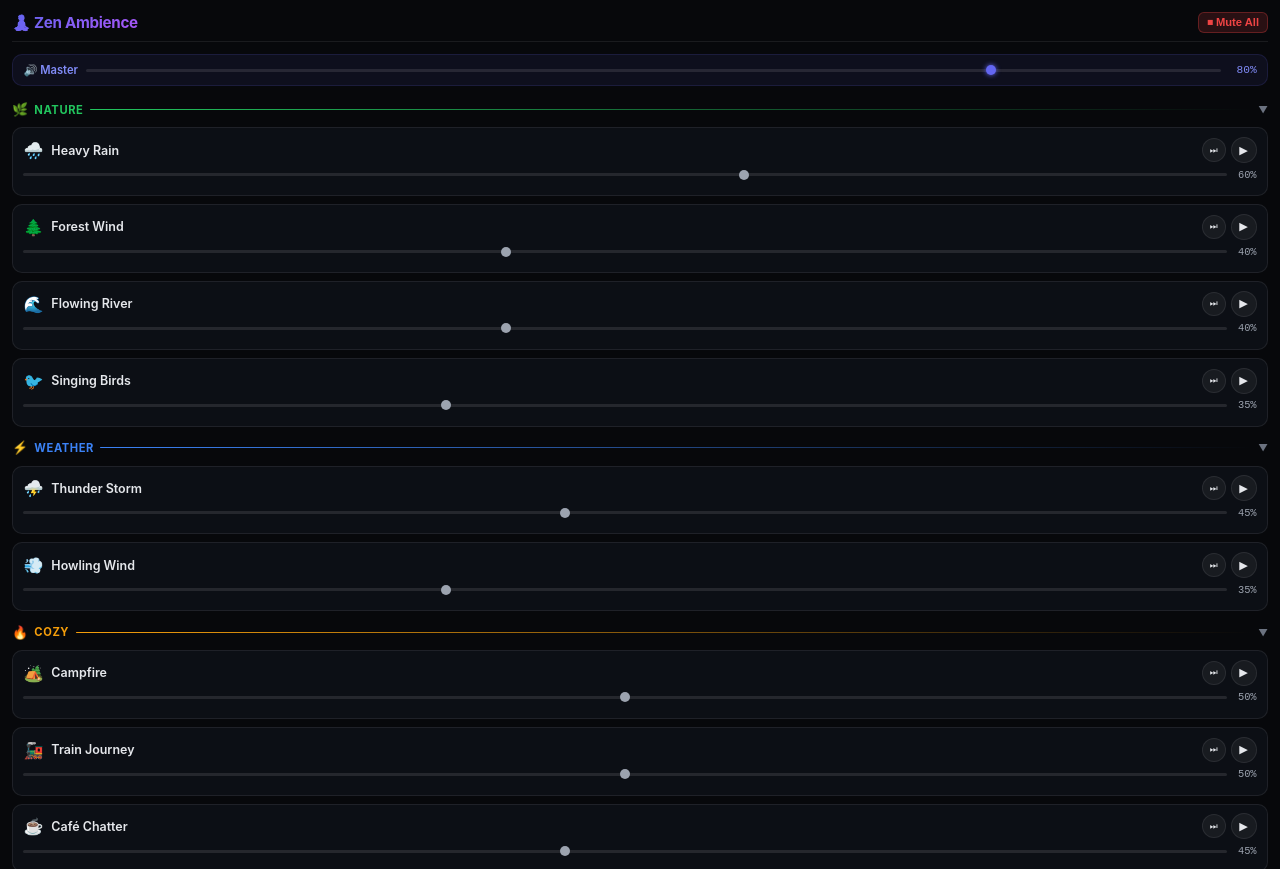
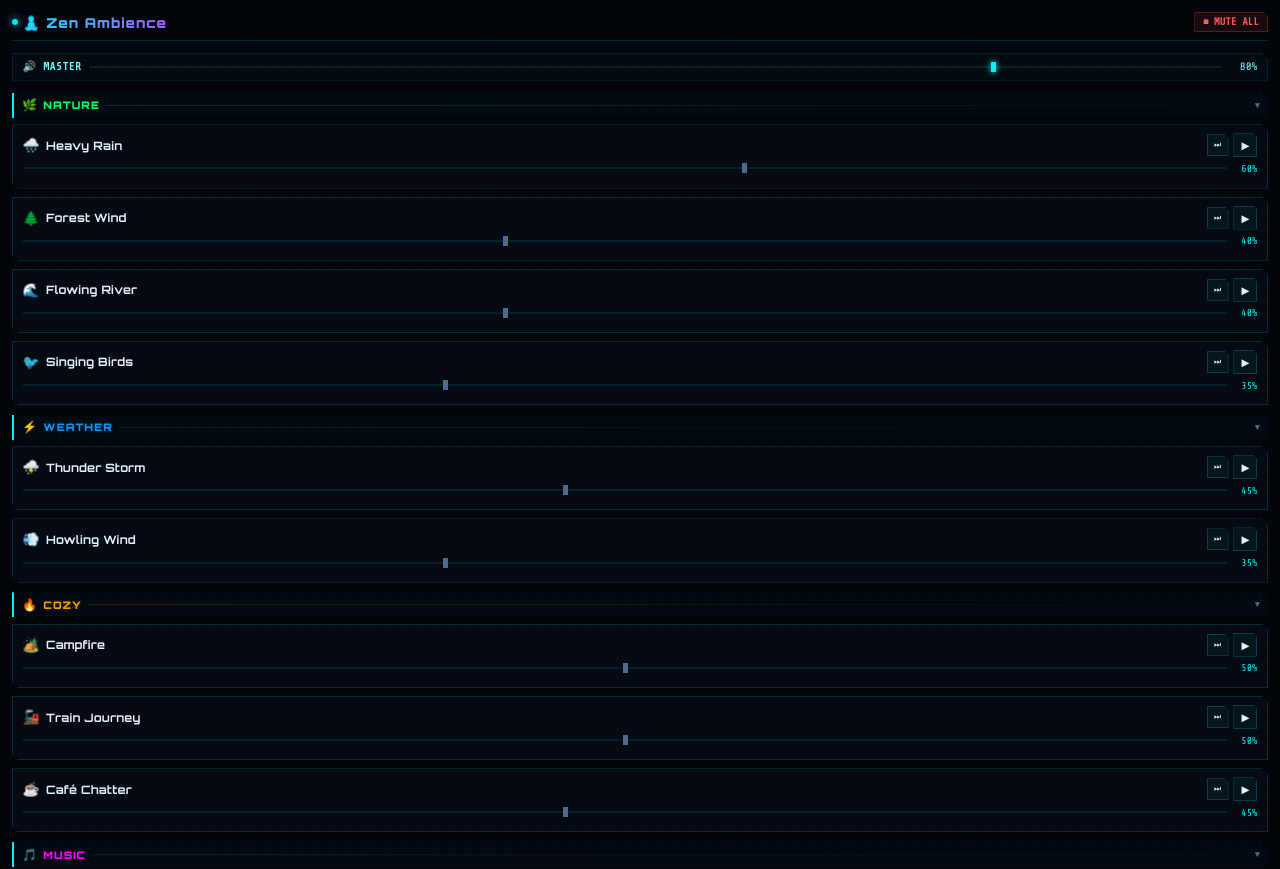
Before and after one commit to AayushRajaji-09/zen-code-ambience, a website: page zen-code-ambience/webview.html in a window 1280 px wide. Shown: the top 869 px of the page. Drawn offline with nearby package versions, Linux system fonts and the light colour scheme.

Commit message:
ui: redesign mixer layout into a futuristic sci-fi music console

```diff
--- a/zen-code-ambience/webview.html
+++ b/zen-code-ambience/webview.html
@@ -5,30 +5,37 @@
   <meta name="viewport" content="width=device-width, initial-scale=1.0">
   <title>Zen Ambience Mixer</title>
   <style>
+    @import url('https://fonts.googleapis.com/css2?family=Orbitron:wght@400;700;900&family=Share+Tech+Mono&display=swap');
+
     :root {
-      --bg-dark: #07080b;
-      --bg-card: rgba(18, 20, 29, 0.6);
-      --bg-card-active: rgba(26, 29, 43, 0.85);
-      --border-color: rgba(255, 255, 255, 0.08);
-      --border-active: rgba(99, 102, 241, 0.35);
-      --text-primary: #e5e7eb;
-      --text-secondary: #9ca3af;
-      --text-muted: #6b7280;
-      --accent-color: #6366f1;
-      --accent-light: #818cf8;
-      --accent-grad: linear-gradient(135deg, #6366f1 0%, #a855f7 100%);
-      --nature-color: #22c55e;
-      --weather-color: #3b82f6;
-      --cozy-color: #f59e0b;
-      --music-color: #ec4899;
+      --bg-dark: #03050a;
+      --bg-card: rgba(6, 12, 22, 0.7);
+      --bg-card-active: rgba(8, 24, 40, 0.85);
+      --border-color: rgba(0, 242, 254, 0.15);
+      --border-active: #00f2fe;
+      --text-primary: #e2f1ff;
+      --text-secondary: #00f2fe;
+      --text-muted: #4e6b8c;
+      --accent-color: #00f2fe;
+      --accent-light: #70faff;
+      --accent-grad: linear-gradient(135deg, #00f2fe 0%, #a855f7 100%);
+
+      --nature-color: #00ff66;
+      --weather-color: #0099ff;
+      --cozy-color: #ff9900;
+      --music-color: #ff00ff;
     }
 
     * { box-sizing: border-box; margin: 0; padding: 0; }
 
     body {
       background-color: var(--bg-dark);
+      background-image:
+        linear-gradient(rgba(0, 242, 254, 0.02) 1px, transparent 1px),
+        linear-gradient(90deg, rgba(0, 242, 254, 0.02) 1px, transparent 1px);
+      background-size: 15px 15px;
       color: var(--text-primary);
-      font-family: -apple-system, BlinkMacSystemFont, "Segoe UI", Roboto, Helvetica, Arial, sans-serif;
+      font-family: 'Share Tech Mono', monospace;
       padding: 0.75rem;
       display: flex;
       flex-direction: column;
@@ -38,10 +45,10 @@
     }
 
     /* Scrollbar styling */
-    body::-webkit-scrollbar { width: 4px; }
+    body::-webkit-scrollbar { width: 3px; }
     body::-webkit-scrollbar-track { background: transparent; }
-    body::-webkit-scrollbar-thumb { background: rgba(255,255,255,0.15); border-radius: 2px; }
-    body::-webkit-scrollbar-thumb:hover { background: rgba(255,255,255,0.25); }
+    body::-webkit-scrollbar-thumb { background: rgba(0, 242, 254, 0.2); }
+    body::-webkit-scrollbar-thumb:hover { background: rgba(0, 242, 254, 0.4); }
 
     /* ─── Header ─── */
     .header {
@@ -54,28 +61,53 @@
     }
 
     .title {
-      font-size: 0.95rem;
-      font-weight: 700;
+      font-family: 'Orbitron', sans-serif;
+      font-size: 0.85rem;
+      font-weight: 900;
+      letter-spacing: 0.08em;
       background: var(--accent-grad);
       -webkit-background-clip: text;
       -webkit-text-fill-color: transparent;
-      letter-spacing: -0.02em;
+      display: flex;
+      align-items: center;
+      gap: 0.3rem;
+    }
+    .title::before {
+      content: '';
+      display: inline-block;
+      width: 6px;
+      height: 6px;
+      background: #00f2fe;
+      border-radius: 50%;
+      box-shadow: 0 0 8px #00f2fe;
+      animation: pulse-dot 1.5s infinite;
+    }
+    @keyframes pulse-dot {
+      0%, 100% { opacity: 0.4; }
+      50% { opacity: 1; }
     }
 
     .header-actions { display: flex; gap: 0.4rem; align-items: center; }
 
     .master-btn {
-      background: rgba(239, 68, 68, 0.15);
+      background: rgba(239, 68, 68, 0.08);
       border: 1px solid rgba(239, 68, 68, 0.3);
-      color: #ef4444;
+      color: #ff5c5c;
       padding: 3px 8px;
-      font-size: 0.7rem;
+      font-size: 0.65rem;
+      font-family: 'Share Tech Mono', monospace;
       font-weight: 600;
-      border-radius: 6px;
+      border-radius: 0;
       cursor: pointer;
+      text-transform: uppercase;
+      clip-path: polygon(0 0, calc(100% - 4px) 0, 100% 4px, 100% 100%, 0 100%);
       transition: all 0.2s;
     }
-    .master-btn:hover { background: #ef4444; color: white; }
+    .master-btn:hover {
+      background: #ef4444;
+      color: white;
+      box-shadow: 0 0 8px rgba(239, 68, 68, 0.4);
+    }
 
     /* ─── Master Volume ─── */
     .master-volume {
@@ -83,20 +115,20 @@
       align-items: center;
       gap: 0.5rem;
       margin-bottom: 0.75rem;
-      padding: 0.5rem 0.65rem;
-      background: rgba(99, 102, 241, 0.08);
-      border: 1px solid rgba(99, 102, 241, 0.15);
-      border-radius: 10px;
+      padding: 0.4rem 0.6rem;
+      background: rgba(0, 242, 254, 0.02);
+      border: 1px solid rgba(0, 242, 254, 0.1);
+      clip-path: polygon(0 0, calc(100% - 6px) 0, 100% 6px, 100% 100%, 0 100%);
     }
     .master-volume-label {
-      font-size: 0.7rem;
+      font-size: 0.68rem;
       font-weight: 600;
       color: var(--accent-light);
-      white-space: nowrap;
+      text-transform: uppercase;
+      letter-spacing: 0.05em;
     }
     .master-volume .slider { flex-grow: 1; }
-    .master-volume .vol-label { font-size: 0.7rem; color: var(--accent-light); font-family: monospace; width: 28px; text-align: right; }
-
+    .master-volume .vol-label { font-size: 0.68rem; color: var(--accent-light); font-family: 'Share Tech Mono', monospace; width: 28px; text-align: right; }
 
     /* ─── Category Section ─── */
     .category-section { margin-bottom: 0.6rem; }
@@ -106,32 +138,35 @@
       gap: 0.4rem;
       margin-bottom: 0.4rem;
       cursor: pointer;
-      padding: 0.25rem 0;
+      padding: 0.35rem 0.5rem;
+      background: rgba(0, 242, 254, 0.02);
+      border-left: 2px solid var(--accent-color);
+      clip-path: polygon(0 0, calc(100% - 6px) 0, 100% 6px, 100% 100%, 0 100%);
     }
-    .category-emoji { font-size: 0.8rem; }
+    .category-emoji { font-size: 0.75rem; filter: saturate(1.2); }
     .category-name {
-      font-size: 0.7rem;
-      font-weight: 700;
+      font-family: 'Orbitron', sans-serif;
+      font-size: 0.65rem;
+      font-weight: 900;
       text-transform: uppercase;
-      letter-spacing: 0.05em;
+      letter-spacing: 0.1em;
     }
-    .category-name.nature { color: var(--nature-color); }
-    .category-name.weather { color: var(--weather-color); }
-    .category-name.cozy { color: var(--cozy-color); }
-    .category-name.music { color: var(--music-color); }
+    .category-name.nature { color: var(--nature-color); text-shadow: 0 0 4px rgba(0,255,102,0.2); }
+    .category-name.weather { color: var(--weather-color); text-shadow: 0 0 4px rgba(0,153,255,0.2); }
+    .category-name.cozy { color: var(--cozy-color); text-shadow: 0 0 4px rgba(255,153,0,0.2); }
+    .category-name.music { color: var(--music-color); text-shadow: 0 0 4px rgba(255,0,255,0.2); }
 
     .category-line {
       flex-grow: 1;
       height: 1px;
-      border-radius: 1px;
     }
-    .category-line.nature { background: linear-gradient(90deg, var(--nature-color) 0%, transparent 100%); }
-    .category-line.weather { background: linear-gradient(90deg, var(--weather-color) 0%, transparent 100%); }
-    .category-line.cozy { background: linear-gradient(90deg, var(--cozy-color) 0%, transparent 100%); }
-    .category-line.music { background: linear-gradient(90deg, var(--music-color) 0%, transparent 100%); }
+    .category-line.nature { background: linear-gradient(90deg, rgba(0,255,102,0.15) 0%, transparent 100%); }
+    .category-line.weather { background: linear-gradient(90deg, rgba(0,153,255,0.15) 0%, transparent 100%); }
+    .category-line.cozy { background: linear-gradient(90deg, rgba(255,153,0,0.15) 0%, transparent 100%); }
+    .category-line.music { background: linear-gradient(90deg, rgba(255,0,255,0.15) 0%, transparent 100%); }
 
     .category-toggle {
-      font-size: 0.6rem;
+      font-size: 0.55rem;
       color: var(--text-muted);
       transition: transform 0.2s;
     }
@@ -143,90 +178,97 @@
     .channel-card {
       background: var(--bg-card);
       border: 1px solid var(--border-color);
-      border-radius: 10px;
-      padding: 0.55rem 0.65rem;
+      padding: 0.5rem 0.6rem;
       display: flex;
       flex-direction: column;
       gap: 0.35rem;
-      transition: all 0.25s ease;
+      clip-path: polygon(0 0, calc(100% - 6px) 0, 100% 6px, 100% 100%, 6px 100%, 0 calc(100% - 6px));
+      transition: all 0.2s ease;
     }
     .channel-card.active {
       background: var(--bg-card-active);
       border-color: var(--border-active);
-      box-shadow: 0 2px 12px rgba(99, 102, 241, 0.1);
-      animation: pulse-border 2s ease-in-out infinite;
+      box-shadow: 0 0 10px rgba(0, 242, 254, 0.15);
+      animation: pulse-border 2.5s ease-in-out infinite;
     }
     @keyframes pulse-border {
-      0%, 100% { border-color: var(--border-active); }
-      50% { border-color: rgba(99, 102, 241, 0.55); }
+      0%, 100% { border-color: var(--border-color); }
+      50% { border-color: var(--border-active); }
     }
 
     .channel-info { display: flex; align-items: center; justify-content: space-between; }
-    .channel-meta { display: flex; align-items: center; gap: 0.5rem; }
-    .channel-emoji { font-size: 1rem; }
-    .channel-name { font-size: 0.78rem; font-weight: 600; }
+    .channel-meta { display: flex; align-items: center; gap: 0.4rem; }
+    .channel-emoji { font-size: 0.85rem; }
+    .channel-name {
+      font-family: 'Orbitron', sans-serif;
+      font-size: 0.72rem;
+      font-weight: 700;
+      letter-spacing: 0.02em;
+    }
 
     .channel-actions { display: flex; align-items: center; gap: 0.3rem; }
 
     .action-btn {
-      background: rgba(255, 255, 255, 0.05);
-      border: 1px solid var(--border-color);
+      background: rgba(0, 242, 254, 0.05);
+      border: 1px solid rgba(0, 242, 254, 0.2);
       color: var(--text-primary);
-      width: 24px;
-      height: 24px;
-      border-radius: 50%;
+      width: 22px;
+      height: 22px;
+      clip-path: polygon(0 0, calc(100% - 4px) 0, 100% 4px, 100% 100%, 0 100%);
       display: flex;
       align-items: center;
       justify-content: center;
       cursor: pointer;
-      font-size: 0.65rem;
+      font-size: 0.6rem;
       transition: all 0.2s;
     }
-    .action-btn:hover { background: rgba(255, 255, 255, 0.15); }
-    .action-btn.play-btn { width: 26px; height: 26px; font-size: 0.7rem; }
+    .action-btn:hover {
+      background: rgba(0, 242, 254, 0.15);
+      border-color: var(--accent-color);
+    }
+    .action-btn.play-btn { width: 24px; height: 24px; font-size: 0.65rem; }
 
     .channel-card.active .play-btn {
       background: var(--accent-color);
       border-color: var(--accent-color);
-      color: white;
-      box-shadow: 0 0 8px rgba(99, 102, 241, 0.5);
+      color: #03050a;
+      box-shadow: 0 0 8px rgba(0, 242, 254, 0.4);
     }
 
-    .skip-btn { font-size: 0.55rem; }
+    .skip-btn { font-size: 0.5rem; }
     .skip-btn:hover { color: var(--accent-light); }
 
     .control-row { display: flex; align-items: center; gap: 0.5rem; }
 
     .slider {
       flex-grow: 1;
-      height: 3px;
-      background: rgba(255, 255, 255, 0.1);
-      border-radius: 2px;
+      height: 2px;
+      background: rgba(0, 242, 254, 0.1);
       outline: none;
       -webkit-appearance: none;
       cursor: pointer;
     }
     .slider::-webkit-slider-thumb {
       -webkit-appearance: none;
-      width: 10px;
+      width: 5px;
       height: 10px;
-      border-radius: 50%;
-      background: var(--text-secondary);
+      background: var(--text-muted);
+      border-radius: 0;
       transition: background 0.15s;
     }
     .channel-card.active .slider::-webkit-slider-thumb {
       background: var(--accent-color);
-      box-shadow: 0 0 5px var(--accent-color);
+      box-shadow: 0 0 6px var(--accent-color);
     }
     .master-volume .slider::-webkit-slider-thumb {
       background: var(--accent-color);
-      box-shadow: 0 0 5px var(--accent-color);
+      box-shadow: 0 0 6px var(--accent-color);
     }
 
     .vol-label {
-      font-size: 0.65rem;
+      font-size: 0.62rem;
       color: var(--text-secondary);
-      font-family: monospace;
+      font-family: 'Share Tech Mono', monospace;
       width: 22px;
       text-align: right;
     }
@@ -236,8 +278,8 @@
       display: flex;
       align-items: flex-end;
       gap: 1.5px;
-      height: 10px;
-      width: 16px;
+      height: 8px;
+      width: 14px;
       opacity: 0;
       transition: opacity 0.2s ease;
     }
@@ -245,7 +287,6 @@
     .eq-bar {
       width: 2px;
       background-color: var(--accent-color);
-      border-radius: 1px;
       animation: bounce 0.8s ease-in-out infinite alternate;
     }
     .eq-bar:nth-child(1) { height: 100%; animation-delay: -0.2s; }
@@ -259,20 +300,20 @@
 
     /* ─── Track Info ─── */
     .track-info {
-      font-size: 0.55rem;
+      font-size: 0.58rem;
       color: var(--text-muted);
-      font-style: italic;
-      padding-left: 1.5rem;
+      padding-left: 1.2rem;
       overflow: hidden;
       text-overflow: ellipsis;
       white-space: nowrap;
-      opacity: 0;
+      opacity: 0.4;
       max-height: 0;
       transition: all 0.2s;
     }
     .channel-card.active .track-info {
       opacity: 1;
       max-height: 1.2rem;
+      color: var(--accent-light);
     }
 
     /* ─── Footer ─── */
@@ -285,6 +326,7 @@
     .footer-text {
       font-size: 0.55rem;
       color: var(--text-muted);
+      letter-spacing: 0.05em;
     }
   </style>
 </head>
@@ -331,7 +373,7 @@
           <input type="range" class="slider" id="slider-rain" min="0" max="100" value="60" oninput="changeVolume('rain', this.value)">
           <span class="vol-label" id="vol-rain">60%</span>
         </div>
-        <div class="track-info" id="track-rain">Track 1/4</div>
+        <div class="track-info" id="track-rain">TRACK_LINK // SYS_01_04</div>
         <audio id="audio-rain" loop preload="none"></audio>
       </div>
 
@@ -351,7 +393,7 @@
           <input type="range" class="slider" id="slider-forest" min="0" max="100" value="40" oninput="changeVolume('forest', this.value)">
           <span class="vol-label" id="vol-forest">40%</span>
         </div>
-        <div class="track-info" id="track-forest">Track 1/4</div>
+        <div class="track-info" id="track-forest">TRACK_LINK // SYS_01_04</div>
         <audio id="audio-forest" loop preload="none"></audio>
       </div>
 
@@ -371,7 +413,7 @@
           <input type="range" class="slider" id="slider-river" min="0" max="100" value="40" oninput="changeVolume('river', this.value)">
           <span class="vol-label" id="vol-river">40%</span>
         </div>
-        <div class="track-info" id="track-river">Track 1/4</div>
+        <div class="track-info" id="track-river">TRACK_LINK // SYS_01_04</div>
         <audio id="audio-river" loop preload="none"></audio>
       </div>
 
@@ -391,7 +433,7 @@
           <input type="range" class="slider" id="slider-birds" min="0" max="100" value="35" oninput="changeVolume('birds', this.value)">
           <span class="vol-label" id="vol-birds">35%</span>
         </div>
-        <div class="track-info" id="track-birds">Track 1/3</div>
+        <div class="track-info" id="track-birds">TRACK_LINK // SYS_01_03</div>
         <audio id="audio-birds" loop preload="none"></audio>
       </div>
 
@@ -424,7 +466,7 @@
           <input type="range" class="slider" id="slider-thunder" min="0" max="100" value="45" oninput="changeVolume('thunder', this.value)">
           <span class="vol-label" id="vol-thunder">45%</span>
         </div>
-        <div class="track-info" id="track-thunder">Track 1/3</div>
+        <div class="track-info" id="track-thunder">TRACK_LINK // SYS_01_03</div>
         <audio id="audio-thunder" loop preload="none"></audio>
       </div>
 
@@ -444,7 +486,7 @@
           <input type="range" class="slider" id="slider-wind" min="0" max="100" value="35" oninput="changeVolume('wind', this.value)">
           <span class="vol-label" id="vol-wind">35%</span>
         </div>
-        <div class="track-info" id="track-wind">Track 1/3</div>
+        <div class="track-info" id="track-wind">TRACK_LINK // SYS_01_03</div>
         <audio id="audio-wind" loop preload="none"></audio>
       </div>
 
@@ -477,7 +519,7 @@
           <input type="range" class="slider" id="slider-campfire" min="0" max="100" value="50" oninput="changeVolume('campfire', this.value)">
           <span class="vol-label" id="vol-campfire">50%</span>
         </div>
-        <div class="track-info" id="track-campfire">Track 1/3</div>
+        <div class="track-info" id="track-campfire">TRACK_LINK // SYS_01_03</div>
         <audio id="audio-campfire" loop preload="none"></audio>
       </div>
 
@@ -497,7 +539,7 @@
           <input type="range" class="slider" id="slider-train" min="0" max="100" value="50" oninput="changeVolume('train', this.value)">
           <span class="vol-label" id="vol-train">50%</span>
         </div>
-        <div class="track-info" id="track-train">Track 1/3</div>
+        <div class="track-info" id="track-train">TRACK_LINK // SYS_01_03</div>
         <audio id="audio-train" loop preload="none"></audio>
       </div>
 
@@ -517,7 +559,7 @@
           <input type="range" class="slider" id="slider-cafe" min="0" max="100" value="45" oninput="changeVolume('cafe', this.value)">
           <span class="vol-label" id="vol-cafe">45%</span>
         </div>
-        <div class="track-info" id="track-cafe">Track 1/4</div>
+        <div class="track-info" id="track-cafe">TRACK_LINK // SYS_01_04</div>
         <audio id="audio-cafe" loop preload="none"></audio>
       </div>
 
@@ -550,7 +592,7 @@
           <input type="range" class="slider" id="slider-lofi" min="0" max="100" value="40" oninput="changeVolume('lofi', this.value)">
           <span class="vol-label" id="vol-lofi">40%</span>
         </div>
-        <div class="track-info" id="track-lofi">Track 1/5</div>
+        <div class="track-info" id="track-lofi">TRACK_LINK // SYS_01_05</div>
         <audio id="audio-lofi" loop preload="none"></audio>
       </div>
 
@@ -570,7 +612,7 @@
           <input type="range" class="slider" id="slider-piano" min="0" max="100" value="40" oninput="changeVolume('piano', this.value)">
           <span class="vol-label" id="vol-piano">40%</span>
         </div>
-        <div class="track-info" id="track-piano">Track 1/5</div>
+        <div class="track-info" id="track-piano">TRACK_LINK // SYS_01_05</div>
         <audio id="audio-piano" loop preload="none"></audio>
 
       </div>
@@ -590,7 +632,7 @@
           <input type="range" class="slider" id="slider-whitenoise" min="0" max="100" value="25" oninput="changeVolume('whitenoise', this.value)">
           <span class="vol-label" id="vol-whitenoise">25%</span>
         </div>
-        <div class="track-info" id="track-whitenoise">Procedural</div>
+        <div class="track-info" id="track-whitenoise">SYS_LINK // PROCEDURAL</div>
       </div>
 
     </div>
@@ -598,7 +640,7 @@
 
   <!-- Footer -->
   <div class="footer">
-    <span class="footer-text">Zen Ambience v2.0 · Mix your perfect soundscape</span>
+    <span class="footer-text">ZEN_AMBIATOR // OS_HUD_V2.1</span>
   </div>
 
   <script>
@@ -663,7 +705,11 @@
       const idx = currentTrackIndex[id];
       audio.src = tracks[idx];
       const trackInfoEl = document.getElementById(`track-${id}`);
-      if (trackInfoEl) trackInfoEl.textContent = `Track ${idx + 1}/${tracks.length}`;
+      if (trackInfoEl) {
+        const cur = String(idx + 1).padStart(2, '0');
+        const tot = String(tracks.length).padStart(2, '0');
+        trackInfoEl.textContent = `TRACK_LINK // SYS_${cur}_${tot}`;
+      }
     }
 
     // Initialize all audio sources
```
